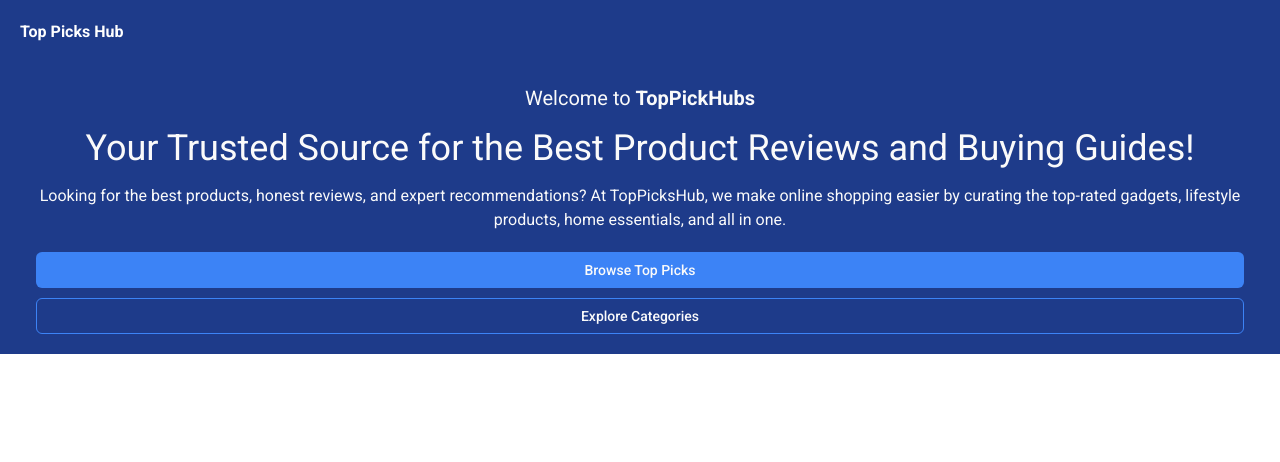
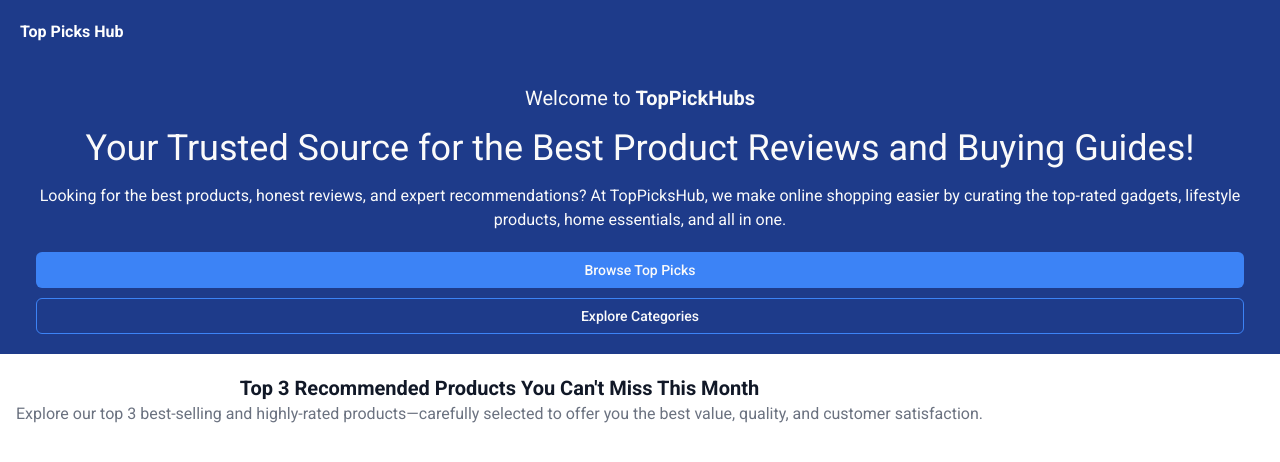
Before and after one commit to irefransdotdev/top-picks-hub, a Next.js app: page / in a window 1280 px wide. Shown: the top 462 px of the page. Built offline with nearby package versions, Linux system fonts and the light colour scheme.

Commit message:
Add recommendations section header

```diff
--- a/src/app/globals.css
+++ b/src/app/globals.css
@@ -49,9 +49,9 @@
   --card-foreground: hsl(240 10% 3.9%);
   --popover: hsl(0 0% 100%);
   --popover-foreground: hsl(240 10% 3.9%);
-  --primary: hsl(240 5.9% 10%);
+  --primary: hsl(221, 39%, 11%);
   --primary-foreground: hsl(0 0% 98%);
-  --secondary: hsl(240 4.8% 95.9%);
+  --secondary: hsl(220, 9%, 46%);
   --secondary-foreground: hsl(240 5.9% 10%);
   --muted: hsl(240 4.8% 95.9%);
   --muted-foreground: hsl(240 3.8% 46.1%);
--- a/src/app/page.tsx
+++ b/src/app/page.tsx
@@ -1,5 +1,6 @@
 import Header from "@/components/sections/header";
 import Hero from "@/components/sections/hero";
+import Recommendations from "@/components/sections/recommendations";
 
 export default function Home() {
   return (
@@ -7,13 +8,14 @@
       <div className="bg-background h-16 flex items-center px-5">
         <Header />
       </div>
-      <div className="bg-background px-5">
-        <main aria-label="Main Content" tabIndex={-1}>
-          <div className="container mx-auto flex justify-between items-center py-5">
-            <Hero />
-          </div>
-        </main>
-      </div>
+      <main aria-label="Main Content" tabIndex={-1}>
+        <div className="bg-background px-5 container mx-auto flex justify-between items-center py-5">
+          <Hero />
+        </div>
+        <div className="bg-white container mx-auto flex justify-between items-center py-5">
+          <Recommendations />
+        </div>
+      </main>
     </>
   );
 }
--- /dev/null
+++ b/src/components/sections/recommendations.tsx
@@ -0,0 +1,20 @@
+const Recommendations = () => {
+  return (
+    <section className="text-gray-900">
+      <div className="container px-4 gap-5 flex flex-col items-center text-center">
+        <header>
+          <h2 className="text-xl text-primary font-bold">
+            Top 3 Recommended Products You Can't Miss This Month
+          </h2>
+          <p className="text-secondary">
+            Explore our top 3 best-selling and highly-rated products—carefully
+            selected to offer you the best value, quality, and customer
+            satisfaction.
+          </p>
+        </header>
+      </div>
+    </section>
+  );
+};
+
+export default Recommendations;
```
